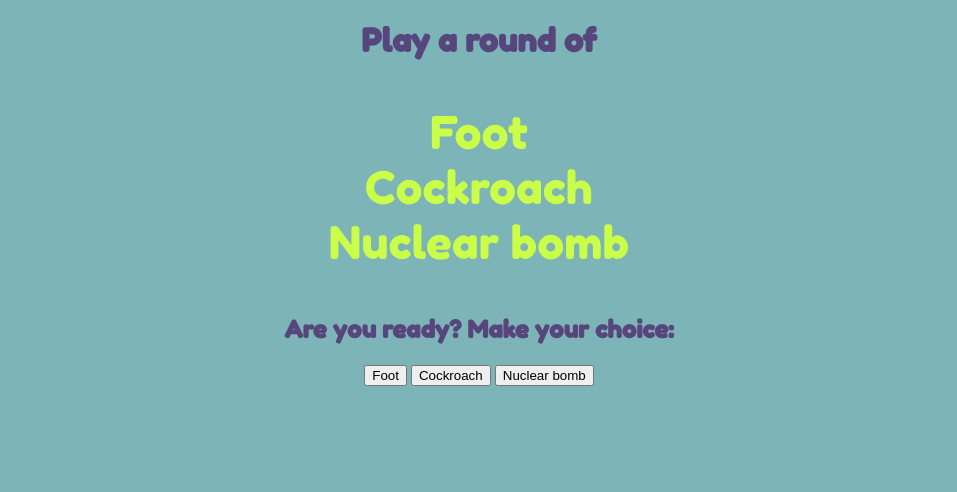
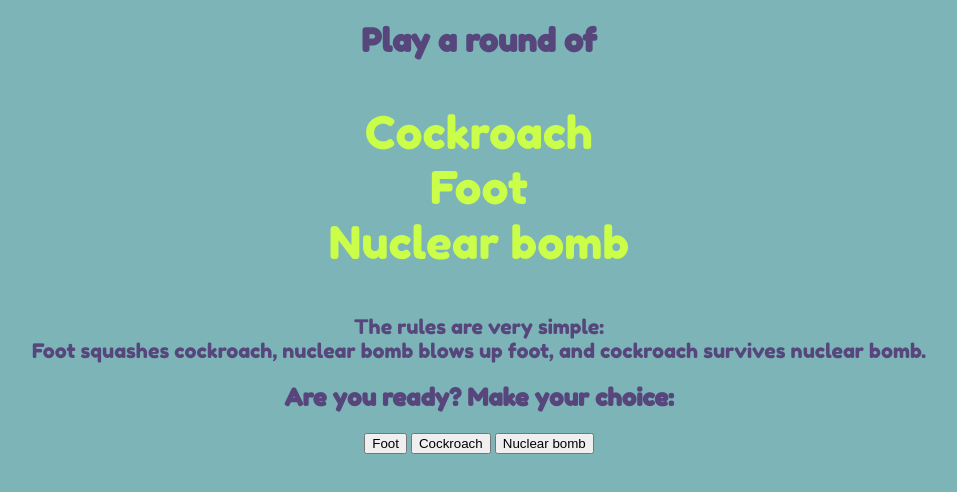
Before and after one commit to keskiviikko/project-rps, a plain HTML site: page index.html in a window 1280 px wide. Shown: the whole page, without its empty margins (161-1118 px from the left). Drawn offline with Linux system fonts and the light colour scheme.

Commit message:
Add rules

```diff
--- a/index.html
+++ b/index.html
@@ -10,7 +10,9 @@
 <body>
   <div align="center">
     <h1>Play a round of</h1>
-    <p>Foot<br>Cockroach<br>Nuclear bomb</p>
+    <p>Cockroach<br>Foot<br>Nuclear bomb</p>
+    <p id="rules">The rules are very simple:<br>
+      Foot squashes cockroach, nuclear bomb blows up foot, and cockroach survives nuclear bomb.</p>
     <h2>Are you ready? Make your choice:</h2>
     <button id="foot" onclick="playerSelectionFoot()">Foot</button>
     <button id="cockroach" onclick="playerSelectionCockroach()">Cockroach</button>
--- a/styles/style.css
+++ b/styles/style.css
@@ -15,6 +15,11 @@ p {
     color: #CAFE48;
 }
 
+#rules {
+    font-size: 20px;
+    color: #57467B;
+}
+
 #result {
     font-size: 30px;
     color: #70F8BA;
```
